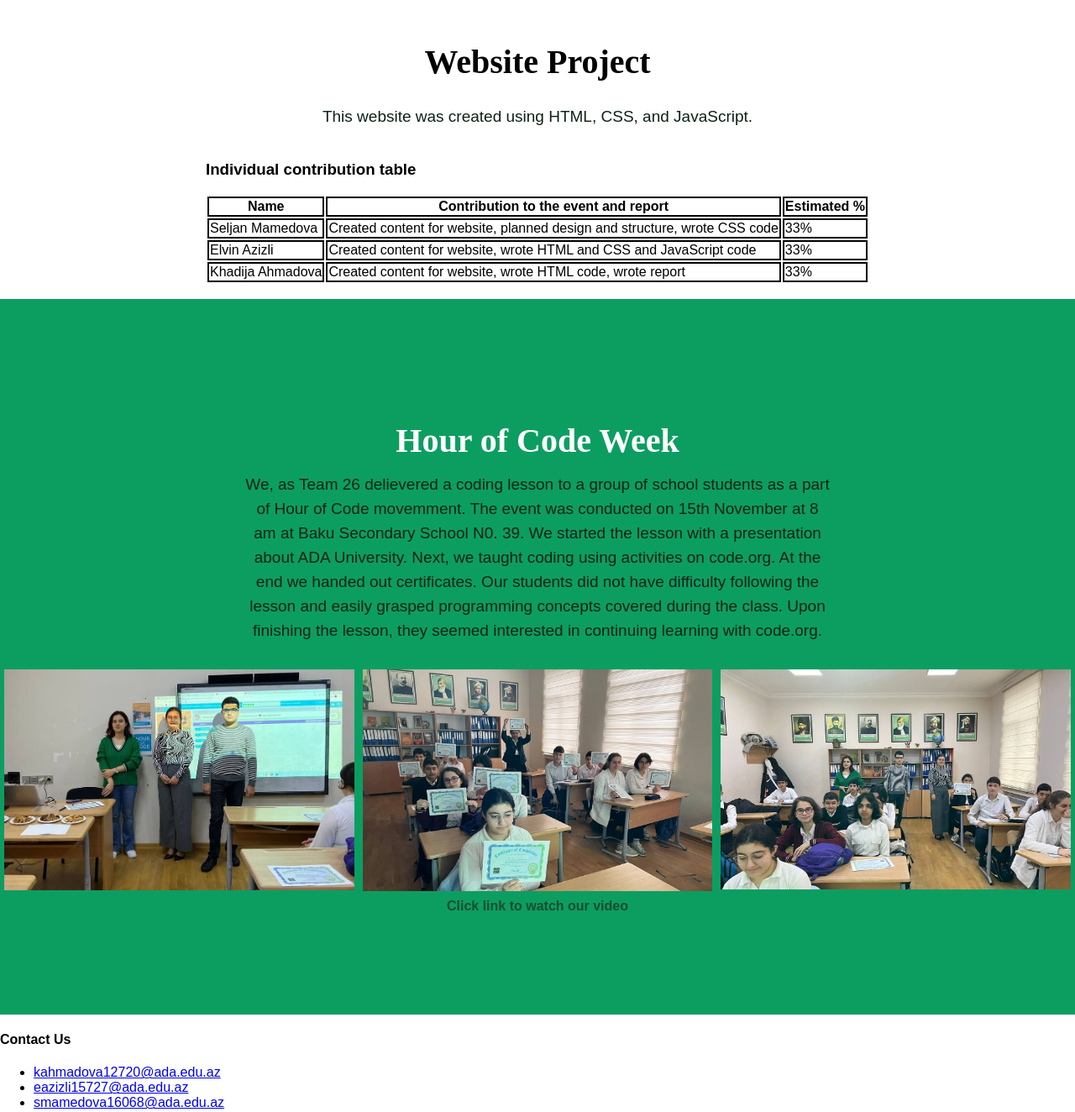
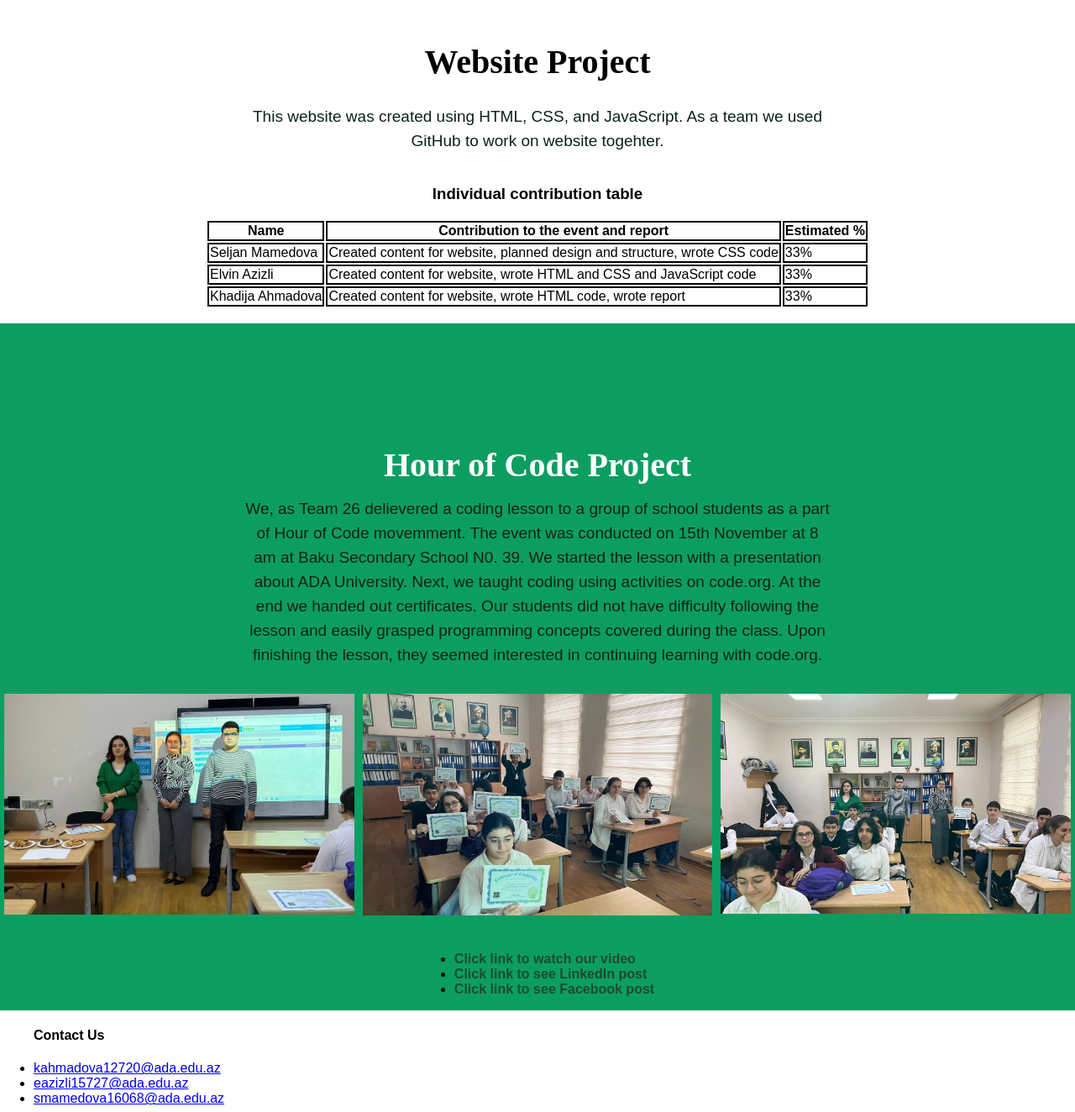
Before and after one commit to ADA-SITE-SITE1101-2022-Fall/website-team-26, a plain HTML site: page index.html in a window 1280 px wide. Shown: the part 1340-2664 px from the top of the page at 84% size. Drawn offline with nearby package versions, Linux system fonts and the light colour scheme.

Commit message:
sm links

```diff
--- a/index.html
+++ b/index.html
@@ -87,10 +87,10 @@ $('.member-popup').on('click', function() {
       <div id="s3" class="website">
         <h2 class="h2-text-black">Website Project</h2>
         <div class="website-box">
-          <p class="paragraph">This website was created using HTML, CSS, and JavaScript.</p>
+          <p class="paragraph">This website was created using HTML, CSS, and JavaScript. As a team we used GitHub to work on website togehter.</p>
         </div>
         <div id="table">
-          <h3>Individual contribution table</h3>
+          <h3 style="text-align: center">Individual contribution table</h3>
           <table>
             <thead>
             <tr>
@@ -126,7 +126,7 @@ $('.member-popup').on('click', function() {
 
 
       <div id="s4" class="hour-of-code">
-        <h2 class="h2-text">Hour of Code Week</h2>
+        <h2 class="h2-text">Hour of Code Project</h2>
         <p class="paragraph hour-of-code-p">We, as Team 26 delievered a coding lesson to a group of school students as a part of Hour of Code movemment. The event was conducted on 15th November at 8 am at Baku Secondary School N0. 39.
           We started the lesson with a presentation about ADA University. Next, we taught coding using activities on code.org. At the end we handed out certificates.
           Our students did not have difficulty following the lesson and easily grasped programming concepts covered during the class. Upon finishing the lesson, they seemed interested in continuing learning with code.org.</p>
@@ -158,14 +158,18 @@ $('.member-popup').on('click', function() {
               <img src="images/3.jpg" style="width:100%">
             </div>
           </div>
-
-        <a href="https://youtu.be/oTMOYgdde3s" class="hour-of-code-link" target="_blank">Click link to watch our video</a>
-        </div>
+          <br>
+          <ul>
+            <li><a href="https://youtu.be/oTMOYgdde3s" class="hour-of-code-link" target="_blank">Click link to watch our video</a></li>
+            <li><a href="https://www.linkedin.com/posts/khadija-ahmadova-410154212_hourofcode-kodsaataft-site1101-activity-6998945683000950785-AMoZ?utm_source=share&utm_medium=member_desktop" class="hour-of-code-link" target="_blank">Click link to see LinkedIn post</a></li>
+            <li><a href="https://www.facebook.com/permalink.php?story_fbid=pfbid02MCz3jnJ5pMR98gyBTEfinoYMUJFgWKwCqUufhCdyqhc9xFJB8J13VHJwaD4jk1s9l&id=100087947436689&__cft__[0]=AZXB1cIM1a-wCeVT4zuhzd_MJrvwgNBGHaNh_MUUOyImCc0IsEy8b40RbcI1Es-3RGAdPdl2cc6eHIQhMRhcLahc_C230rSsgzWALTzztVZKcDDLmWvNRXyBlsEf1rzh_jE&__tn__=%2CO%2CP-R" class="hour-of-code-link" target="_blank">Click link to see Facebook post</a></li>
+            </ul>
+      </div>
 
  </body>
 <footer>
- <h4>Contact Us</h4>
    <ul>
+    <h4>Contact Us</h4>
      <li><a href = "mailto: kahmadova12720@ada.edu.az">kahmadova12720@ada.edu.az</a></li>
      <li><a href = "mailto: eazizli15727@ada.edu.az">eazizli15727@ada.edu.az</a></li>
      <li><a href = "mailto: smamedova16068@ada.edu.az">smamedova16068@ada.edu.az</a></li>
--- a/style.css
+++ b/style.css
@@ -14,7 +14,7 @@
 }
 
 a:hover {
-  background-color: lime;
+  background-color: rgb(200, 214, 14);
 }
 
 .logo {
```
